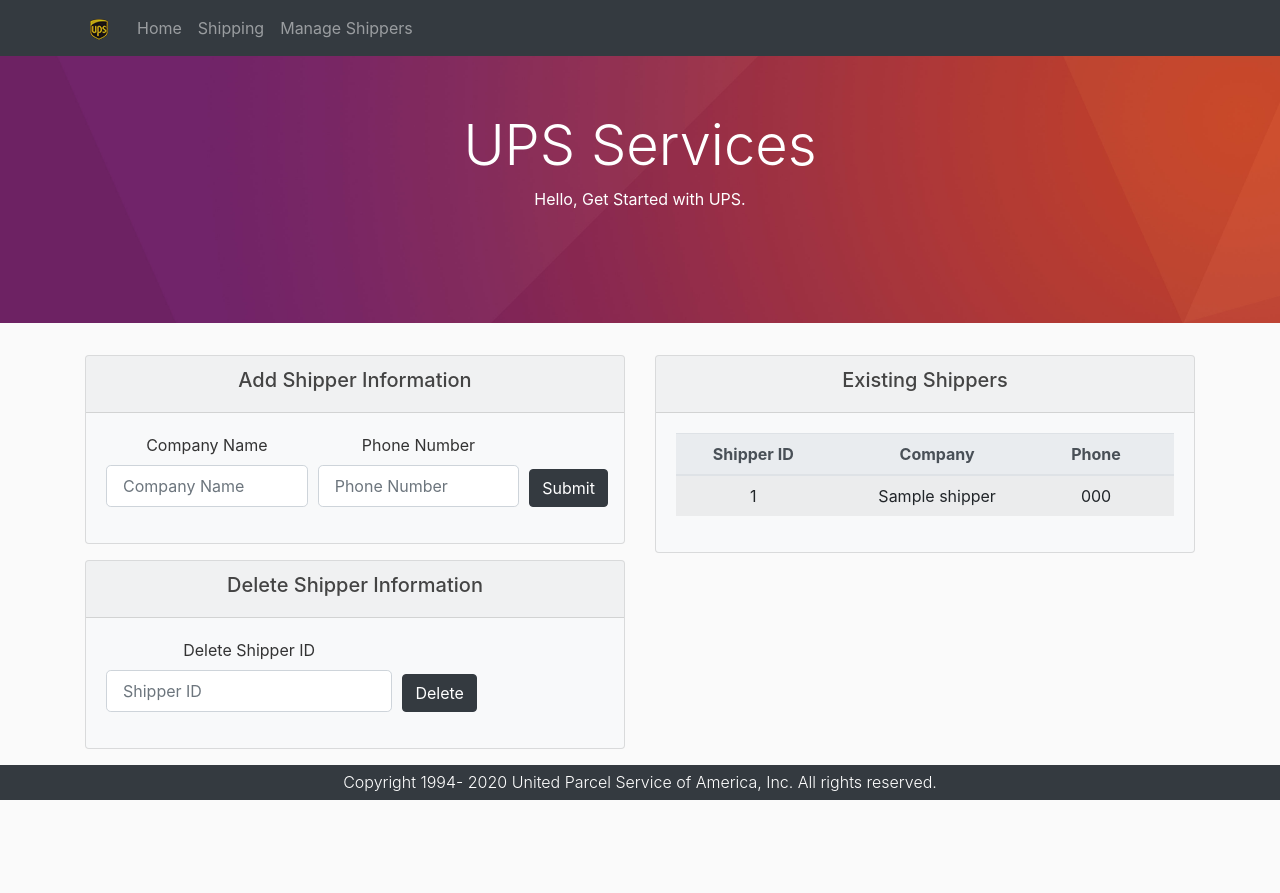
After one commit to antoineGH/shipping_flask, a Flask app: page /manage_shippers in a window 1280 px wide. The commit adds this page. Run offline with Flask 2, Linux system fonts and the light colour scheme; tables that the repository leaves empty hold one stand-in row (values such as "Sample post"); some libraries are stand-ins or nearby versions.

Commit message:
Manage Shippers

```diff
--- a/flask_blog/forms.py
+++ b/flask_blog/forms.py
@@ -1,7 +1,27 @@
 from flask_wtf import FlaskForm
-from wtforms import StringField, PasswordField, SubmitField, BooleanField, IntegerField, FloatField
+from wtforms import StringField, PasswordField, SubmitField, BooleanField, IntegerField, FloatField, HiddenField
 from wtforms.validators import DataRequired, Length, Email, EqualTo, ValidationError, NumberRange
+from flask_blog.models import Shipper
 
 class ShippingForm(FlaskForm):
     weight = FloatField('Package Weight', validators=[DataRequired(), NumberRange(min=0, max=100)], render_kw={"placeholder": "Enter package weight"})
     submit = SubmitField('Calculate')
+
+class ShipperForm(FlaskForm):
+    company_name = StringField('Company Name', validators=[DataRequired(), Length(min=2, max=20)], render_kw={"placeholder": "Company Name"})
+    phone = StringField('Phone Number', validators=[DataRequired(), Length(min=10, max=15)], render_kw={"placeholder": "Phone Number"})
+    submit = SubmitField('Submit')
+
+    def validate_company_name(self, company_name):
+        company_name = Shipper.query.filter_by(company_name=company_name.data).first()
+        if company_name:
+            raise ValidationError('That company name already exists. Please choose a different one.')
+
+    def validate_phone(self, phone):
+        phone = Shipper.query.filter_by(phone=phone.data).first()
+        if phone:
+            raise ValidationError('That phone number already exists. Please choose a different one.')
+
+class DeleteShipperForm(FlaskForm):
+    shipper_delete_id = IntegerField('Delete Shipper ID', validators=[DataRequired(), NumberRange(min=0, max=1000)], render_kw={"placeholder": "Shipper ID "})
+    delete = SubmitField('Delete')
--- a/flask_blog/models.py
+++ b/flask_blog/models.py
@@ -44,12 +44,12 @@ class Orders(db.Model):
     customer_id = db.Column(db.Integer, db.ForeignKey('customer.customer_id'), nullable=False)
     shipper_id = db.Column(db.Integer, db.ForeignKey('shipper.shipper_id'), nullable=False)
 
-    order_details = db.relationship('Details', backref='has', lazy=True)
+    order_details = db.relationship('OrderDetails', backref='has', lazy=True)
     customer = db.relationship('Customer', backref='ordered', lazy=True)
     shipper = db.relationship('Shipper', backref='managed', lazy=True)
 
     def __repr__(self):
-        return f"Orders('order_id(PK): {self.order_id}, customer_id(FK): {self.customer_id}, shipper_id(FK):{self.shipper_id},  order_number: {self.order_number},)"
+        return f"Orders('order_id(PK): {self.order_id}, customer_id(FK): {self.customer_id}, shipper_id(FK):{self.shipper_id},  order_number: {self.order_number})"
 
 class OrderDetails(db.Model):
     order_details_id = db.Column(db.Integer, primary_key=True)
@@ -60,7 +60,7 @@ class OrderDetails(db.Model):
     product_id = db.Column(db.Integer, db.ForeignKey('products.product_id'), nullable=False)
 
     order = db.relationship('Orders', backref='fromorder', lazy=True)
-    product = db.relationship('Products', backref='contains', lazy=True)
+    product = db.relationship('Products', backref='includes', lazy=True)
 
     def __repr__(self):
         return f"OrderDetails('order_details_id(PK): {self.order_details_id}, product_id(FK): {self.product_id}, order_id(FK): {self.order_id}, quantity: {self.quantity}, price: {self.price}, total: {self.total}')"
--- a/flask_blog/routes.py
+++ b/flask_blog/routes.py
@@ -1,6 +1,6 @@
 from flask import render_template, url_for, flash, redirect, request
 from flask_blog import app, db
-from flask_blog.forms import ShippingForm
+from flask_blog.forms import ShippingForm, ShipperForm, DeleteShipperForm
 from flask_blog.models import Shipping, Customer, Orders, OrderDetails, Products, Category, Shipper
 from flask_blog.functions import compare_shipping
 
@@ -15,3 +15,25 @@ def shipping():
     form_shipping = ShippingForm()
     shipping = compare_shipping(form_shipping.weight.data)
     return render_template('shipping.html', title='Python', form_shipping=form_shipping, shipping=shipping, shipping_prices=shipping_prices)
+
+@app.route('/manage_shippers', methods=['GET', 'POST'])
+def manage_shippers():
+    shipper = Shipper.query.all()
+
+    form_shipper = ShipperForm()
+    if form_shipper.validate_on_submit():
+        shipper = Shipper(company_name=form_shipper.company_name.data, phone=form_shipper.phone.data)
+        db.session.add(shipper)
+        db.session.commit()
+        flash(f'You have successfully created {shipper.company_name}', 'success')
+        return redirect(url_for('manage_shippers'))
+
+    form_delete_shipper = DeleteShipperForm()
+    if form_delete_shipper.validate_on_submit():
+        todelete = Shipper.query.filter_by(shipper_id=form_delete_shipper.shipper_delete_id.data).first()
+        Shipper.query.filter_by(shipper_id=todelete.shipper_id).delete()
+        db.session.commit()
+        flash(f'You have successfully delete {todelete.company_name}', 'success')
+        return redirect(url_for('manage_shippers'))
+
+    return render_template('manage_shippers.html', title='Manage Shippers', form_shipper=form_shipper, shipper=shipper, form_delete_shipper=form_delete_shipper)
--- a/flask_blog/static/main.css
+++ b/flask_blog/static/main.css
@@ -1,7 +1,26 @@
 body {
   background: #fafafa;
   color: #333333;
-  /*margin-top: 5rem;*/
+}
+
+/*.delete_hide{
+    display:none
+}*/
+
+.submit-shipper {
+    margin-top: 12px;
+}
+.delete-shipper {
+    background-image: url(delete.png);
+    background-repeat: no-repeat;
+    background-position: 50% 50%;
+    height: 2px;
+    width: 2px;
+    border: none;
+}
+
+delete-shipper span {
+    display: none;
 }
 
 .table-hover tbody tr:hover td, .table-hover tbody tr:hover th {
--- a/flask_blog/templates/layout.html
+++ b/flask_blog/templates/layout.html
@@ -28,6 +28,7 @@
                 <div class="navbar-nav mr-auto">
                     <a class="nav-item nav-link" href="{{url_for('home')}}">Home</a>
                     <a class="nav-item nav-link" href="{{url_for('shipping')}}">Shipping</a>
+                    <a class="nav-item nav-link" href="{{url_for('manage_shippers')}}">Manage Shippers</a>
                 </div>
             </div>
         </div>
--- /dev/null
+++ b/flask_blog/templates/manage_shippers.html
@@ -0,0 +1,126 @@
+{% extends 'layout.html' %}
+{% block content %}
+<fieldset class="form-group">
+    <div class="row">
+        <div class="col-12 col-md-6">
+            <div class="row">
+                <div class="col-12">
+                    <form method="POST" action="">
+                        {{ form_shipper.hidden_tag() }}
+                        <div class="card bg-light mb-3">
+                            <div class="card-header">
+                                <h5>Add Shipper Information</h5>
+                            </div>
+                            <div class="card-body">
+                                <fieldset class="form-group">
+                                    <div class="form-row">
+                                        <div class="col-12 col-md-5">
+                                            {{ form_shipper.company_name.label(class="form-control-label") }}
+                                            {% if form_shipper.company_name.errors %}
+                                            {{ form_shipper.company_name(class="form-control form-control-lg is-invalid") }}
+                                            <div class="invalid-feedback">
+                                                {% for error in form_shipper.company_name.errors %}
+                                                <span>{{ error }}</span>
+                                                {% endfor %}
+                                            </div>
+                                            {% else %}
+                                            {{ form_shipper.company_name(class="form-control form-control-lg") }}
+                                            {% endif %}
+                                        </div>
+                                        <div class="col-12 col-md-5">
+                                            {{ form_shipper.phone.label(class="form-control-label") }}
+                                            {% if form_shipper.phone.errors %}
+                                            {{ form_shipper.phone(class="form-control form-control-lg is-invalid") }}
+                                            <div class="invalid-feedback">
+                                                {% for error in form_shipper.phone.errors %}
+                                                <span>{{ error }}</span>
+                                                {% endfor %}
+                                            </div>
+                                            {% else %}
+                                            {{ form_shipper.phone(class="form-control form-control-lg") }}
+                                            {% endif %}
+                                        </div>
+                                        <div class="col-12 col-md-2 mt-4">
+                                            {{ form_shipper.submit(class="btn btn-dark submit-shipper") }}
+                                        </div>
+                                    </div>
+                                </fieldset>
+                            </div>
+                        </div>
+                    </form>
+                </div>
+            </div>
+                <div class="row">
+                    <div class="col-12">
+                        <form method="POST" action="">
+                            {{ form_delete_shipper.hidden_tag() }}
+                            <div class="card bg-light mb-3 ">
+                                <div class="card-header">
+                                    <h5>Delete Shipper Information</h5>
+                                </div>
+                                <div class="card-body">
+                                    <fieldset class="form-group">
+                                        <div class="form-row">
+                                            <div class="col-12 col-md-7">
+                                                {{ form_delete_shipper.shipper_delete_id.label(class="form-control-label") }}
+                                                {% if form_shipper.company_name.errors %}
+                                                {{ form_delete_shipper.shipper_delete_id(class="form-control form-control-lg is-invalid") }}
+                                                <div class="invalid-feedback">
+                                                    {% for error in form_delete_shipper.shipper_delete_id.errors %}
+                                                    <span>{{ error }}</span>
+                                                    {% endfor %}
+                                                </div>
+                                                {% else %}
+                                                {{ form_delete_shipper.shipper_delete_id(class="form-control form-control-lg") }}
+                                                {% endif %}
+                                            </div>
+                                            <div class="col-12 col-md-2 mt-4">
+                                                {{ form_delete_shipper.delete(class="btn btn-dark submit-shipper") }}
+                                            </div>
+                                        </div>
+                                    </fieldset>
+                                </div>
+                            </div>
+                    </div>
+                </div>
+            </div>
+        <br>
+        <div class="col-12 col-md-6">
+            <div class="card bg-light mb-3">
+                <div class="card-header">
+                    <h5>Existing Shippers</h5>
+                </div>
+                <div class="card-body">
+                    <table class="table table-striped table-hover">
+                        <thead class="thead-light">
+                            <tr>
+                                <th scope="col">Shipper ID</th>
+                                <th scope="col">Company</th>
+                                <th scope="col">Phone</th>
+                                <th scope="col"></th>
+                            </tr>
+                        </thead>
+                        <tbody>
+                            {% for elem in shipper %}
+                            <tr>
+                                <td>{{ elem.shipper_id }}</td>
+                                <td>{{ elem.company_name }}</td>
+                                <td>{{ elem.phone }}</td>
+                                <td>
+                                    <form method="POST" action="">
+                                    </form>
+                                </td>
+                            </tr>
+                            {% endfor %}
+                        </tbody>
+                    </table>
+                </div>
+            </div>
+        </div>
+    </div>
+</fieldset>
+<br>
+<br>
+<br>
+<br>
+{% endblock content %}
```
Also changed, not shown: tracking.sql (added, +61 -0 lines), flask_blog/site.db, flask_blog/static/amazon_drone.jpg (added), tracking_db.png (added).
